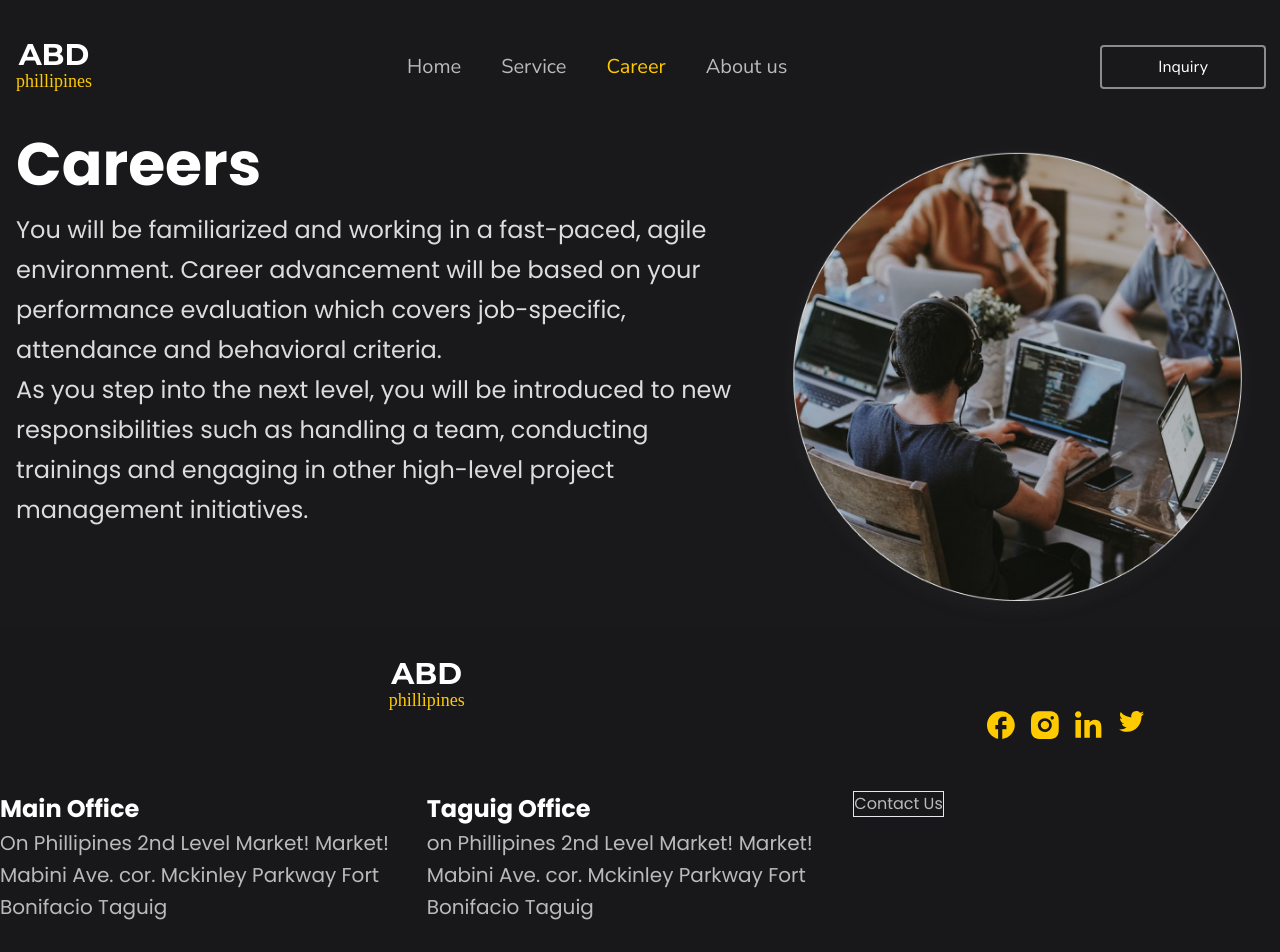
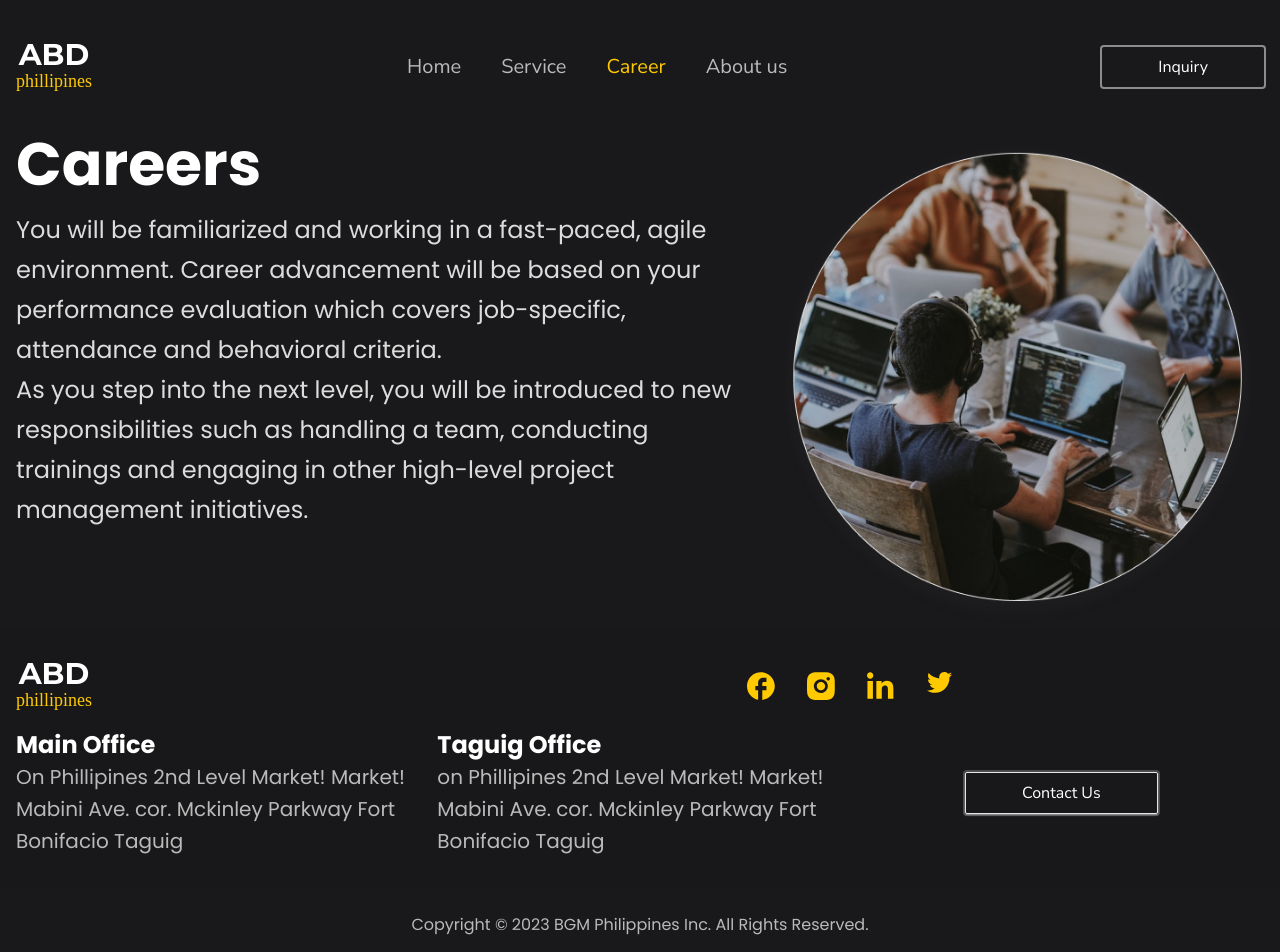
Before and after one commit to hannie404/ABDevify, a React (Vite) app: page /career in a window 1280 px wide. Shown: the top 952 px of the page. Built offline with nearby package versions, Linux system fonts and the light colour scheme; a web font is replaced by a local one.

Commit message:
updated footer responsivess

```diff
--- a/package.json
+++ b/package.json
@@ -8,7 +8,7 @@
         "build": "vite build",
         "lint": "eslint . --ext js,jsx --report-unused-disable-directives --max-warnings 0",
         "preview": "vite preview",
-        "prettier": "npx prettier ./src/**/**/**/*.{html,js,jsx} --write",
+        "prettier": "npx prettier ./src/**/*.{html,js,jsx} --write",
         "tailwind": "npx tailwindcss -i ./input.css -o ./src/index.css --watch"
     },
     "dependencies": {
--- a/src/components/layouts/footer/Facebook.jsx
+++ b/src/components/layouts/footer/Facebook.jsx
@@ -1,4 +1,3 @@
-
 const Facebook = () => {
     return (
         <>
--- a/src/components/layouts/footer/Footer.jsx
+++ b/src/components/layouts/footer/Footer.jsx
@@ -7,48 +7,50 @@ import Twitter from './Twitter';
 const Footer = () => {
     return (
         <footer className="mt-auto">
-            <div className="bg-primary-950/70 py-8">
-                <div className="container mx-auto grid grid-cols-3 grid-rows-2">
-                    <div className="col-start-1 col-end-3">
+            <div className="bg-primary-950/50 py-8">
+                <div className="grid-rows-[auto_repeat(2, minmax(0, 1fr))_auto] md:grid-rows-[auto_minmax(0, 1fr)] container mx-auto grid grid-cols-[minmax(0,_1fr)_auto] gap-4 px-4 md:grid-cols-3">
+                    <div className="col-start-1 col-end-2 justify-self-start md:col-start-1 md:col-end-2 md:row-start-1 md:row-end-2">
                         <NavBrand />
                     </div>
 
-                    <div className="flex flex-col items-center justify-center gap-4 md:flex-row">
+                    <div className="col-start-2 col-end-3 row-start-1 row-end-4 flex flex-col gap-8 self-center justify-self-center md:col-start-2 md:col-end-4 md:row-start-1 md:row-end-2 md:flex-row">
                         <Facebook />
                         <Instagram />
                         <Linkedin />
                         <Twitter />
                     </div>
 
-                    <section>
-                        <h2 className="text-2xl font-bold leading-9 text-secondary-50">
+                    <section className="col-start-1 col-end-2 md:col-start-1 md:col-end-2 md:row-start-2 md:row-end-3">
+                        <h2 className="text-base font-bold leading-9 text-secondary-50 md:text-2xl">
                             Main Office
                         </h2>
 
-                        <p className="text-xl leading-8">
+                        <p className="text-sm leading-6 md:text-xl md:leading-8">
                             On Phillipines 2nd Level Market! Market! Mabini Ave. cor. Mckinley
                             Parkway Fort Bonifacio Taguig
                         </p>
                     </section>
 
-                    <section>
-                        <h2 className="text-2xl font-bold leading-9 text-secondary-50">
+                    <section className="col-start-1 col-end-2 md:col-start-2 md:col-end-3 md:row-start-2 md:row-end-3">
+                        <h2 className="text-base font-bold leading-9 text-secondary-50 md:text-2xl">
                             Taguig Office
                         </h2>
 
-                        <p className="text-xl leading-8">
+                        <p className="text-sm leading-6 md:text-xl md:leading-8">
                             on Phillipines 2nd Level Market! Market! Mabini Ave. cor. Mckinley
                             Parkway Fort Bonifacio Taguig
                         </p>
                     </section>
 
-                    <div>
-                        <button className="border">Contact Us</button>
+                    <div className="col-start-1 col-end-3 text-center md:col-start-3 md:col-end-4 md:row-start-2 md:row-end-3 md:self-center">
+                        <button className="rounded-sm border px-7 py-2 font-nunito text-secondary-50 shadow-sm shadow-secondary-300 ring-2 ring-secondary-500/50 lg:px-14">
+                            Contact Us
+                        </button>
                     </div>
                 </div>
             </div>
 
-            <div className="text-center">
+            <div className="px-4 text-center">
                 <p className="p-6">Copyright © 2023 BGM Philippines Inc. All Rights Reserved.</p>
             </div>
         </footer>
--- a/src/components/layouts/header/Header.jsx
+++ b/src/components/layouts/header/Header.jsx
@@ -5,7 +5,7 @@ import NavBrand from './NavBrand';
 
 const Header = () => {
     return (
-        <header className="container sticky top-0 mx-auto bg-primary-950 px-4 z-10">
+        <header className="container sticky top-0 z-10 mx-auto bg-primary-950 px-4">
             <nav className="flex flex-row items-center justify-between py-10">
                 <NavBrand />
 
--- a/src/components/layouts/header/MenuBar.jsx
+++ b/src/components/layouts/header/MenuBar.jsx
@@ -2,8 +2,8 @@ import { Bars3Icon } from '@heroicons/react/24/outline';
 
 const MenuBar = () => {
     return (
-        <div className="block md:hidden">
-            <Bars3Icon className="h-8 w-8 text-secondary-50/50" />
+        <div className="block md:hidden px-4">
+            <Bars3Icon className="h-10 w-10 text-secondary-50/50" />
         </div>
     );
 };
--- a/src/index.css
+++ b/src/index.css
@@ -596,8 +596,24 @@ video {
   grid-column-start: 1;
 }
 
+.col-start-2{
+  grid-column-start: 2;
+}
+
+.col-end-2{
+  grid-column-end: 2;
+}
+
 .col-end-3{
   grid-column-end: 3;
+}
+
+.row-start-1{
+  grid-row-start: 1;
+}
+
+.row-end-4{
+  grid-row-end: 4;
 }
 
 .mx-auto{
@@ -629,6 +645,10 @@ video {
   height: 2rem;
 }
 
+.h-10{
+  height: 2.5rem;
+}
+
 .min-h-screen{
   min-height: 100vh;
 }
@@ -637,12 +657,12 @@ video {
   width: 2rem;
 }
 
-.grid-cols-3{
-  grid-template-columns: repeat(3, minmax(0, 1fr));
+.w-10{
+  width: 2.5rem;
 }
 
-.grid-rows-2{
-  grid-template-rows: repeat(2, minmax(0, 1fr));
+.grid-cols-\[minmax\(0\2c _1fr\)_auto\]{
+  grid-template-columns: minmax(0, 1fr) auto;
 }
 
 .flex-row{
@@ -657,16 +677,16 @@ video {
   align-items: center;
 }
 
-.justify-center{
-  justify-content: center;
-}
-
 .justify-between{
   justify-content: space-between;
 }
 
 .gap-4{
   gap: 1rem;
+}
+
+.gap-8{
+  gap: 2rem;
 }
 
 .space-x-10 > :not([hidden]) ~ :not([hidden]){
@@ -679,6 +699,18 @@ video {
   --tw-space-y-reverse: 0;
   margin-top: calc(1rem * calc(1 - var(--tw-space-y-reverse)));
   margin-bottom: calc(1rem * var(--tw-space-y-reverse));
+}
+
+.self-center{
+  align-self: center;
+}
+
+.justify-self-start{
+  justify-self: start;
+}
+
+.justify-self-center{
+  justify-self: center;
 }
 
 .scroll-smooth{
@@ -698,12 +730,21 @@ video {
   background-color: rgb(25 25 27 / var(--tw-bg-opacity));
 }
 
-.bg-primary-950\/70{
-  background-color: rgb(25 25 27 / 0.7);
+.bg-zinc-500{
+  --tw-bg-opacity: 1;
+  background-color: rgb(113 113 122 / var(--tw-bg-opacity));
+}
+
+.bg-primary-950\/50{
+  background-color: rgb(25 25 27 / 0.5);
 }
 
 .p-6{
   padding: 1.5rem;
+}
+
+.p-4{
+  padding: 1rem;
 }
 
 .px-4{
@@ -775,9 +816,19 @@ video {
   line-height: 1.75rem;
 }
 
+.text-sm{
+  font-size: 0.875rem;
+  line-height: 1.25rem;
+}
+
 .text-xl{
   font-size: 1.25rem;
   line-height: 1.75rem;
+}
+
+.text-base{
+  font-size: 1rem;
+  line-height: 1.5rem;
 }
 
 .font-bold{
@@ -792,8 +843,8 @@ video {
   line-height: 2.5rem;
 }
 
-.leading-8{
-  line-height: 2rem;
+.leading-6{
+  line-height: 1.5rem;
 }
 
 .leading-9{
@@ -831,6 +882,16 @@ video {
   color: rgb(255 255 255 / 0.7);
 }
 
+.text-secondary-500{
+  --tw-text-opacity: 1;
+  color: rgb(124 124 124 / var(--tw-text-opacity));
+}
+
+.text-primary-500{
+  --tw-text-opacity: 1;
+  color: rgb(118 118 129 / var(--tw-text-opacity));
+}
+
 .opacity-0{
   opacity: 0;
 }
@@ -851,6 +912,16 @@ video {
   --tw-shadow: var(--tw-shadow-colored);
 }
 
+.shadow-secondary-300{
+  --tw-shadow-color: #bdbdbd;
+  --tw-shadow: var(--tw-shadow-colored);
+}
+
+.shadow-primary-300{
+  --tw-shadow-color: #b9bac0;
+  --tw-shadow: var(--tw-shadow-colored);
+}
+
 .ring-2{
   --tw-ring-offset-shadow: var(--tw-ring-inset) 0 0 0 var(--tw-ring-offset-width) var(--tw-ring-offset-color);
   --tw-ring-shadow: var(--tw-ring-inset) 0 0 0 calc(2px + var(--tw-ring-offset-width)) var(--tw-ring-color);
@@ -863,6 +934,14 @@ video {
 
 .ring-secondary-50\/50{
   --tw-ring-color: rgb(255 255 255 / 0.5);
+}
+
+.ring-secondary-500\/50{
+  --tw-ring-color: rgb(124 124 124 / 0.5);
+}
+
+.ring-primary-500\/50{
+  --tw-ring-color: rgb(118 118 129 / 0.5);
 }
 
 .drop-shadow-lg{
@@ -901,6 +980,46 @@ svg {
 }
 
 @media (min-width: 768px){
+  .md\:col-start-1{
+    grid-column-start: 1;
+  }
+
+  .md\:col-start-2{
+    grid-column-start: 2;
+  }
+
+  .md\:col-start-3{
+    grid-column-start: 3;
+  }
+
+  .md\:col-end-2{
+    grid-column-end: 2;
+  }
+
+  .md\:col-end-3{
+    grid-column-end: 3;
+  }
+
+  .md\:col-end-4{
+    grid-column-end: 4;
+  }
+
+  .md\:row-start-1{
+    grid-row-start: 1;
+  }
+
+  .md\:row-start-2{
+    grid-row-start: 2;
+  }
+
+  .md\:row-end-2{
+    grid-row-end: 2;
+  }
+
+  .md\:row-end-3{
+    grid-row-end: 3;
+  }
+
   .md\:block{
     display: block;
   }
@@ -917,12 +1036,42 @@ svg {
     flex-basis: 60%;
   }
 
+  .md\:grid-cols-3{
+    grid-template-columns: repeat(3, minmax(0, 1fr));
+  }
+
   .md\:flex-row{
     flex-direction: row;
   }
 
+  .md\:items-center{
+    align-items: center;
+  }
+
+  .md\:self-center{
+    align-self: center;
+  }
+
+  .md\:justify-self-start{
+    justify-self: start;
+  }
+
   .md\:text-start{
     text-align: start;
+  }
+
+  .md\:text-xl{
+    font-size: 1.25rem;
+    line-height: 1.75rem;
+  }
+
+  .md\:text-2xl{
+    font-size: 1.5rem;
+    line-height: 2rem;
+  }
+
+  .md\:leading-8{
+    line-height: 2rem;
   }
 }
 
--- a/src/pages/career/sections/Careers.jsx
+++ b/src/pages/career/sections/Careers.jsx
@@ -10,7 +10,7 @@ const Careers = () => {
                             Careers
                         </h1>
 
-                        <div className="hidden text-2xl md:block leading-10">
+                        <div className="hidden text-2xl leading-10 md:block">
                             <p>
                                 You will be familiarized and working in a fast-paced, agile
                                 environment. Career advancement will be based on your performance
```
Also changed, not shown: tailwind.config.js (+8 -1 lines).
